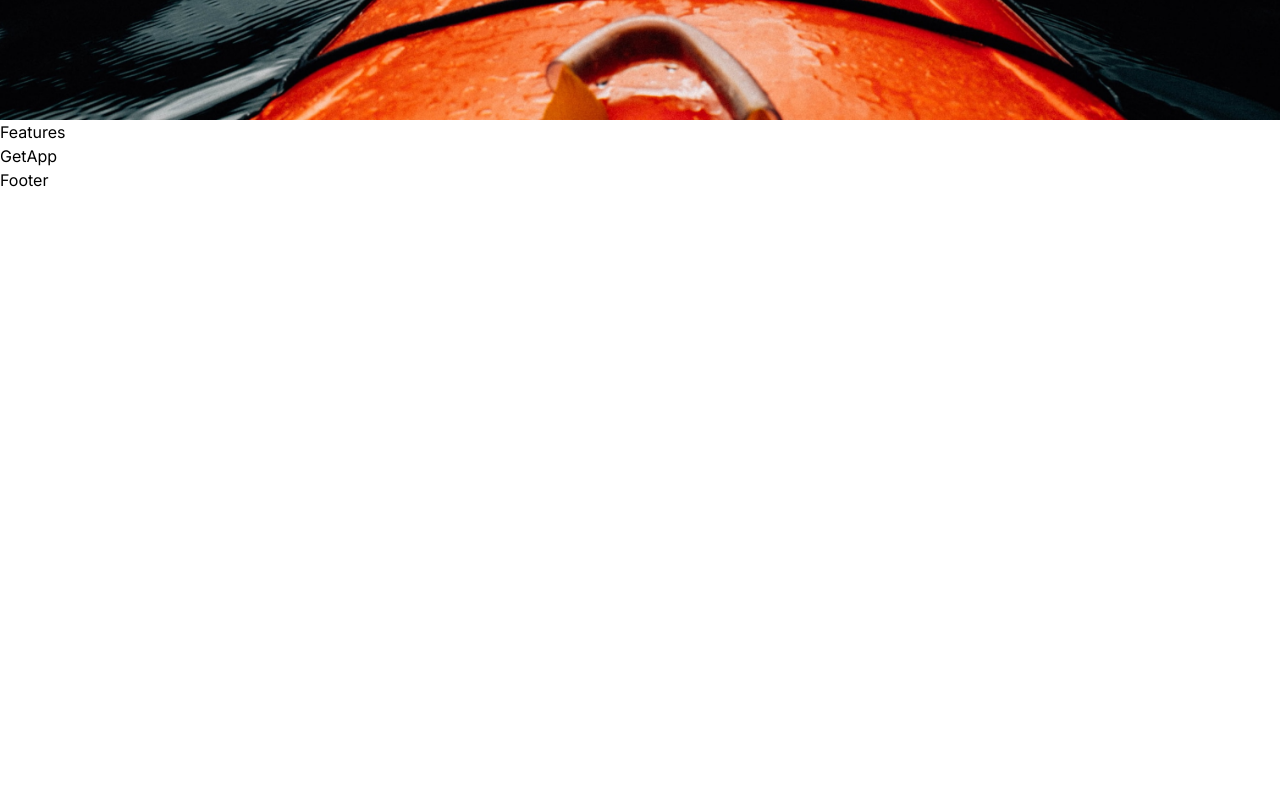
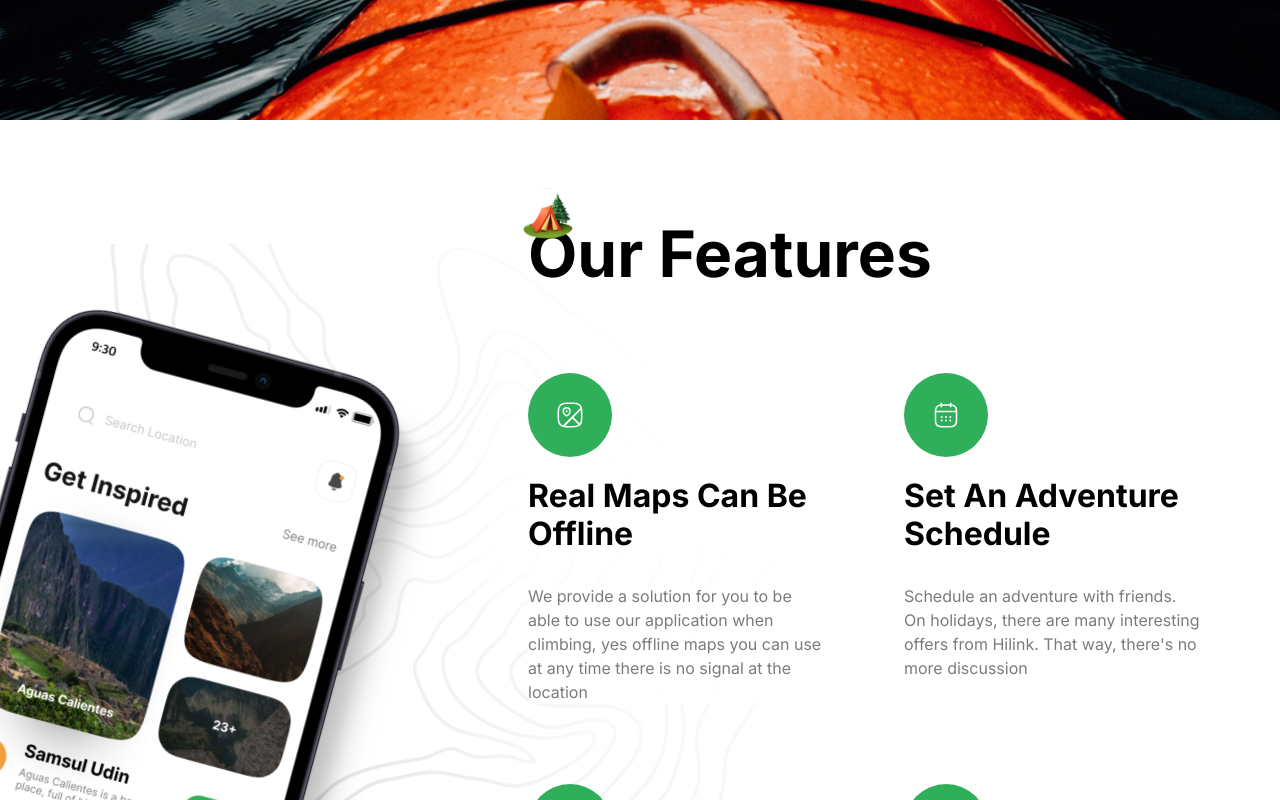
Before and after one commit to mozahidr/putuktravel, a Next.js app: page / in a window 1280 px wide. Shown: the part 2600-3400 px from the top of the page. Before the commit the page ends 2792 px from the top, so only its background shows below. Built offline with nearby package versions, Linux system fonts and the light colour scheme.

Commit message:
feature section done

```diff
--- a/components/Features.tsx
+++ b/components/Features.tsx
@@ -1,8 +1,69 @@
+import { FEATURES } from '@/constants'
+import Image from 'next/image'
 import React from 'react'
 
 const Features = () => {
   return (
-    <div>Features</div>
+    <section className='flex-col flexCenter overflow-hidden bg-feature-bg bg-center bg-no-repeat py-24'>
+      <div className='max-container padding-container relative w-full flex justify-end'>
+        <div className='flex flex-1 lg:min-h-[900px]'>
+          <Image
+            src='/phone.png'
+            alt='phone'
+            width={440}
+            height={1000}
+            className='feature-phone'
+          />
+        </div>
+        <div className='z-20 flex w-full flex-col lg:w-[60%]'>
+          <div className='relative'>
+            <Image
+              src='/camp.svg'
+              alt='camp'
+              width={50}
+              height={50}
+              className='absolute left-[-5px] top-[-28px] w-10 lg:w-[50px]'
+            />
+            <h2 className='bold-40 lg:bold-64'>Our Features</h2>
+          </div>
+          <ul className='mt-10 grid gap-10 md:grid-cols-2 lg:mt-20 lg:gap-20'>
+            {FEATURES.map((feature) => (
+              <FeatureItem
+                title={feature.title}
+                key={feature.title}
+                icon={feature.icon}
+                description={feature.description}
+              />
+            ))}
+          </ul>
+        </div>
+      </div>
+    </section>
+  )
+}
+
+type FeatureItemProps = {
+  title: string;
+  icon: string;
+  description: string;
+}
+
+const FeatureItem = ({ title, icon, description }: FeatureItemProps) => {
+  return (
+    <li className='flex w-full flex-1 flex-col items-start'>
+      <div className='rounded-full p-4 lg:p-7 bg-green-50'>
+        <Image
+          src={icon}
+          alt='map'
+          width={28}
+          height={28}
+        />
+      </div>
+      <h2 className='bold-20 lg:bold-32 mt-5 capitalize'>
+        {title}
+      </h2>
+      <p className='regular-16 mt-5 bg-white/80 text-gray-30 lg:mt-[30px] lg:bg-none'>{description}</p>
+    </li>
   )
 }
 
```
